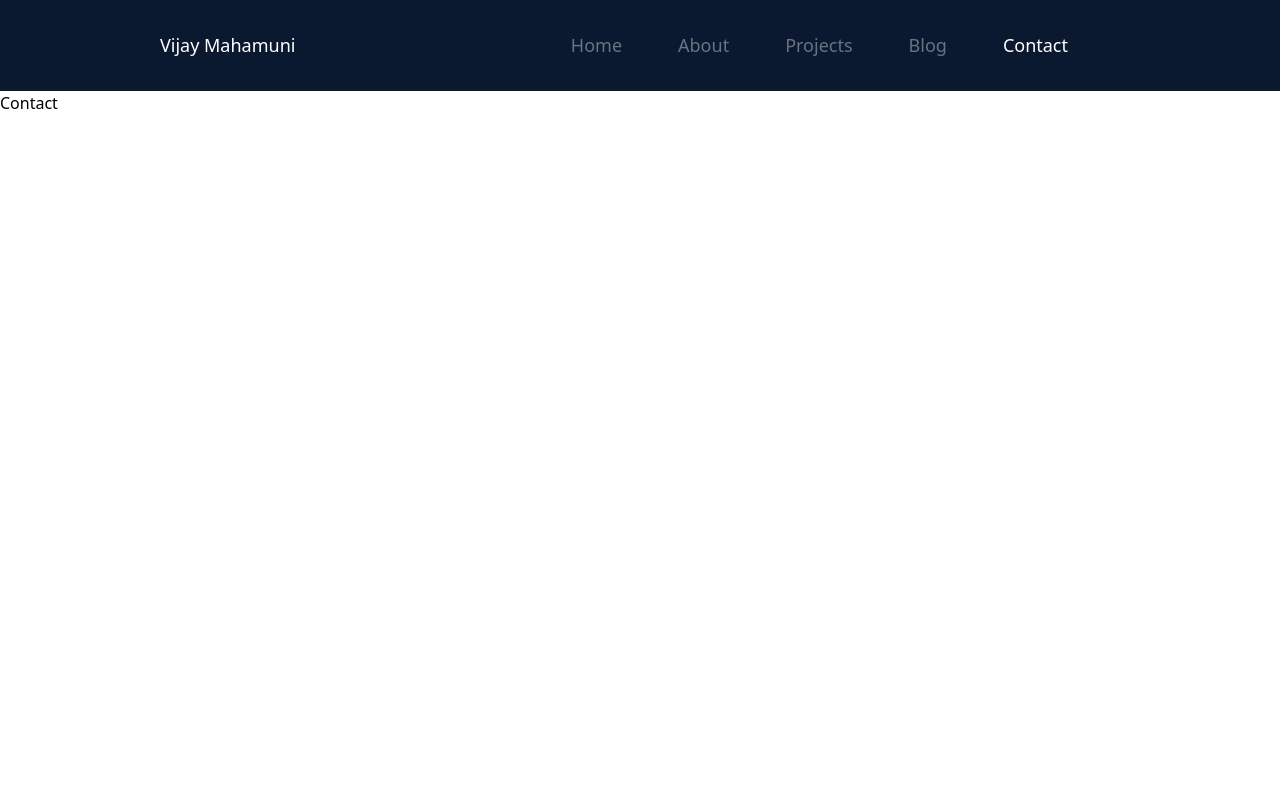
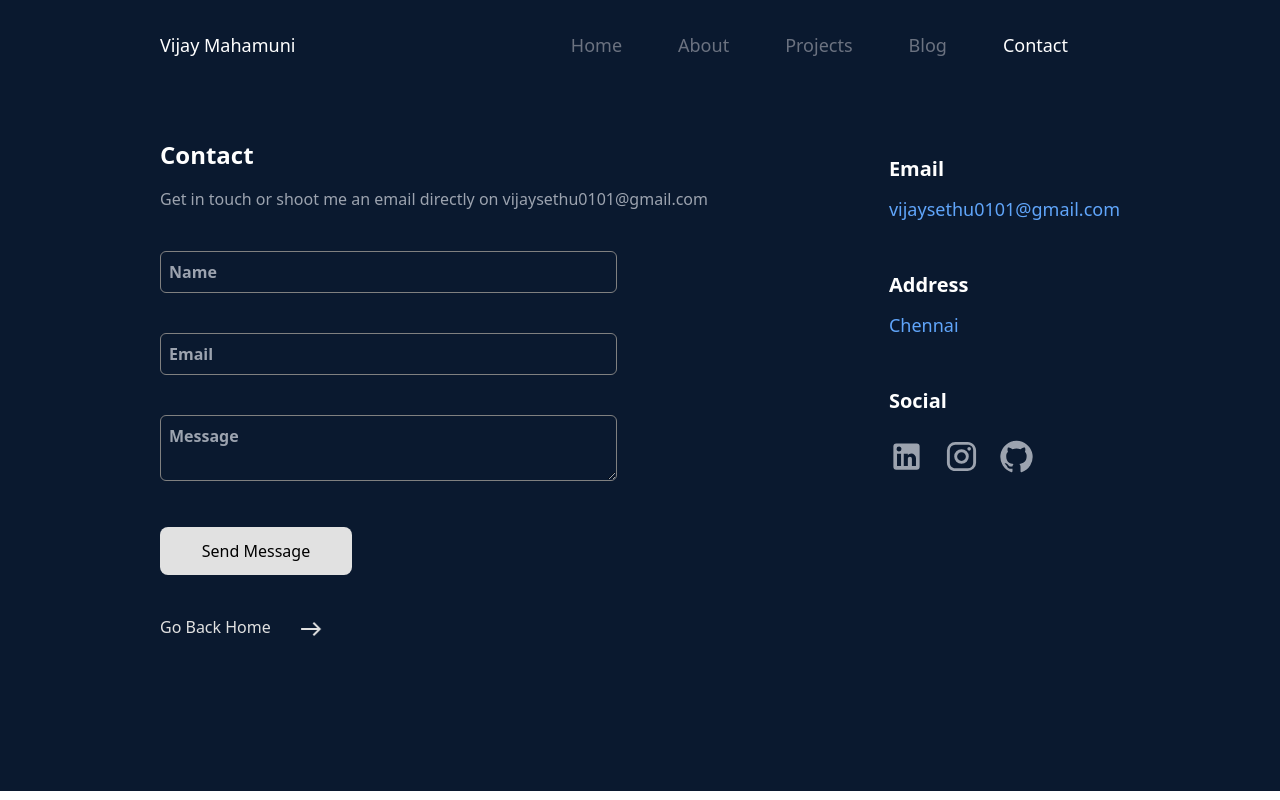
Before and after one commit to vijaymahamuni/vijay-portfolio, a React (Create React App) app: page /contact in a window 1280 px wide. Built offline with nearby package versions, Linux system fonts and the light colour scheme.

Commit message:
feat:Update Email sending in Contact page

```diff
--- /dev/null
+++ b/src/components/Blog.js
@@ -0,0 +1,17 @@
+const Blog = () => {
+  return (
+    <div className=" bg-[#0a192f] h-[87.5vh]  text-white">
+      <div className="mx-auto w-9/12 pt-12">
+        <div>
+          <h1 className="text-2xl font-bold">Blog Writing</h1>
+          <div className="p-24 w-3/12 bg-gray-300 mt-8 rounded-md cursor-pointer text-black">
+            <div className="">
+              <h1>React Blog</h1>
+            </div>
+          </div>
+        </div>
+      </div>
+    </div>
+  );
+};
+export default Blog;
--- a/src/components/Contact.js
+++ b/src/components/Contact.js
@@ -1,7 +1,176 @@
+import { useState } from "react";
+import EastIcon from "@mui/icons-material/East";
+import { useNavigate } from "react-router-dom";
+import InstagramIcon from "@mui/icons-material/Instagram";
+import LinkedInIcon from "@mui/icons-material/LinkedIn";
+import GitHubIcon from "@mui/icons-material/GitHub";
+import emailjs from "emailjs-com";
+
 const Contact = () => {
+  const [name, setName] = useState("");
+  const [email, setEmail] = useState("");
+  const [message, setMessage] = useState("");
+  const navigate = useNavigate();
+
+  const backToHome = () => {
+    navigate("/");
+  };
+
+  const sendMessages = () => {
+    emailjs
+      .send(
+        "service_5jydapm", // Replace with your actual Service ID
+        "template_diicbrn", // Replace with your actual Template ID
+        {
+          name,
+          email,
+          message,
+        },
+        "FF3Lg0iQLn4VfrfMo" // Replace with your actual Public Key
+      )
+      .then(
+        (response) => {
+          console.log("SUCCESS!", response.status, response.text);
+          alert("Successfully Sent");
+          setEmail("");
+          setName("");
+          setMessage("");
+        },
+        (error) => {
+          console.error("FAILED...", error);
+        }
+      );
+  };
   return (
-    <div>
-      <h1>Contact </h1>
+    <div className="bg-[#0a192f] h-[87.5vh] text-white">
+      <div className="mx-auto w-9/12 pt-12 flex justify-between">
+        <div>
+          <h1 className="text-2xl font-bold">Contact</h1>
+          <h1 className="text-gray-400 mt-4">
+            Get in touch or shoot me an email directly on
+            vijaysethu0101@gmail.com
+          </h1>
+          <div className="text-white">
+            <div className="mt-10">
+              <input
+                type="text"
+                name="name"
+                placeholder="Name"
+                value={name}
+                onChange={(e) => setName(e.target.value)}
+                className="bg-[#0a192f] p-2 w-10/12 font-bold rounded-md"
+                style={{ border: "0.5px solid gray", Opacity: "0.1" }}
+              />
+            </div>
+
+            <div className="mt-10">
+              <input
+                type="email"
+                name="email"
+                placeholder="Email"
+                value={email}
+                onChange={(e) => setEmail(e.target.value)}
+                className="bg-[#0a192f] p-2 w-10/12 font-bold rounded-md"
+                style={{ border: "0.5px solid gray", Opacity: "0.1" }}
+              />
+            </div>
+            <div className="mt-10">
+              <textarea
+                type="text"
+                name="message"
+                placeholder="Message"
+                value={message}
+                onChange={(e) => setMessage(e.target.value)}
+                className="bg-[#0a192f] p-2 w-10/12 font-bold rounded-md"
+                style={{ border: "0.5px solid gray", Opacity: "0.1" }}
+              />
+            </div>
+            <div className="mt-10 text-black">
+              <button
+                className="bg-[#e1e1e1] p-3 w-48 rounded-lg"
+                onClick={sendMessages}
+              >
+                Send Message
+              </button>
+            </div>
+            <div className="mt-10 cursor-pointer" onClick={backToHome}>
+              <p className="text-[#e1e1e1]">
+                Go Back Home
+                <span className="ml-6 inline-block animate-move-right">
+                  <EastIcon />
+                </span>
+              </p>
+              <style jsx>{`
+                @tailwind base;
+                @tailwind components;
+                @tailwind utilities;
+
+                @keyframes move-right {
+                  0% {
+                    transform: translateX(0);
+                  }
+                  100% {
+                    transform: translateX(
+                      8px
+                    ); /* Adjust the distance as needed */
+                  }
+                }
+
+                .animate-move-right {
+                  animation: move-right 0.4s ease infinite alternate;
+                }
+              `}</style>
+            </div>
+          </div>
+        </div>
+        <div>
+          <div className="mt-4">
+            <p className="font-bold text-xl">Email</p>
+            <p className="mt-3 text-lg  text-blue-400 cursor-pointer">
+              vijaysethu0101@gmail.com
+            </p>
+          </div>
+          <div className="mt-12">
+            <p className="font-bold text-xl">Address</p>
+            <p className="mt-3 text-lg text-blue-400">Chennai</p>
+          </div>
+          <div className="mt-12">
+            <p className="font-bold text-xl">Social</p>
+            <div className="flex md:justify-start">
+              <h1 className="mr-5 mt-6 hover:scale-125 cursor-pointer text-gray-400 hover:text-white">
+                <LinkedInIcon
+                  fontSize="large"
+                  onClick={() => {
+                    window.open(
+                      "https://www.linkedin.com/in/vijaymahamuni",
+                      "_blank"
+                    );
+                  }}
+                />
+              </h1>
+              <h1 className="mr-5 mt-6 hover:scale-125 cursor-pointer text-gray-400 hover:text-white">
+                <InstagramIcon
+                  fontSize="large"
+                  onClick={() => {
+                    window.open(
+                      "https://www.instagram.com/the_vijay11",
+                      "_blank"
+                    );
+                  }}
+                />
+              </h1>
+              <h1 className="mr-5 mt-6 hover:scale-125 cursor-pointer text-gray-400 hover:text-white">
+                <GitHubIcon
+                  fontSize="large"
+                  onClick={() => {
+                    window.open("https://github.com/vijaymahamuni", "_blank");
+                  }}
+                />
+              </h1>
+            </div>{" "}
+          </div>
+        </div>
+      </div>
     </div>
   );
 };
--- a/src/components/Header.js
+++ b/src/components/Header.js
@@ -33,7 +33,12 @@ const Header = () => {
             </Link>
           </li>
           <li className="mx-5 p-2  text-[18px] font-[400] text-gray-500 cursor-pointer hover:text-white">
-            Blog
+            <Link
+              to="/blog"
+              className={location.pathname === "/blog" ? "text-white" : ""}
+            >
+              Blog
+            </Link>
           </li>
           <li className="mx-5 p-2 text-[18px] font-[400] text-gray-500 cursor-pointer hover:text-white">
             <Link
--- a/src/components/Home.js
+++ b/src/components/Home.js
@@ -58,7 +58,25 @@ const Home = () => {
           style={{ opacity: currentText ? 1 : 0 }}
         >
           {currentText}
-          <span className="blinking-cursor">|</span>
+          <span className="inline-block animate-move-bottom">|</span>
+          <style jsx>{`
+            @tailwind base;
+            @tailwind components;
+            @tailwind utilities;
+
+            @keyframes move-bottom {
+              0% {
+                transform: translateY(0);
+              }
+              100% {
+                transform: translateY(2px); /* Adjust the distance as needed */
+              }
+            }
+
+            .animate-move-bottom {
+              animation: move-bottom 0.2s ease infinite alternate;
+            }
+          `}</style>
         </h1>
         <div className="mt-8">
           <h1 className="mt-24 text-base text-white sm:text-lg sm:max-w-xl sm:mx-auto md:text-xl lg:mx-0">
@@ -69,13 +87,31 @@ const Home = () => {
 
         <div className="flex md:justify-start">
           <h1 className="mr-5 mt-10 hover:scale-125 cursor-pointer text-gray-400 hover:text-white">
-            <LinkedInIcon fontSize="large" />
+            <LinkedInIcon
+              fontSize="large"
+              onClick={() => {
+                window.open(
+                  "https://www.linkedin.com/in/vijaymahamuni",
+                  "_blank"
+                );
+              }}
+            />
           </h1>
           <h1 className="mr-5 mt-10 hover:scale-125 cursor-pointer text-gray-400 hover:text-white">
-            <InstagramIcon fontSize="large" />
+            <InstagramIcon
+              fontSize="large"
+              onClick={() => {
+                window.open("https://www.instagram.com/the_vijay11", "_blank");
+              }}
+            />
           </h1>
           <h1 className="mr-5 mt-10 hover:scale-125 cursor-pointer text-gray-400 hover:text-white">
-            <GitHubIcon fontSize="large" />
+            <GitHubIcon
+              fontSize="large"
+              onClick={() => {
+                window.open("https://github.com/vijaymahamuni", "_blank");
+              }}
+            />
           </h1>
         </div>
         <p
--- a/src/index.js
+++ b/src/index.js
@@ -8,6 +8,7 @@ import About from "./components/About";
 import Contact from "./components/Contact";
 import Home from "./components/Home";
 import Project from "./components/Project";
+import Blog from "./components/Blog";
 
 const AppLayout = () => {
   return (
@@ -38,6 +39,10 @@ const appRouter = createBrowserRouter([
         path: "/project",
         element: <Project />,
       },
+      {
+        path: "/blog",
+        element: <Blog />,
+      },
     ],
   },
 ]);
```
Also changed, not shown: package.json (+5 -2 lines), src/components/About.js (+21 -11 lines), 1 other file (tests, documents, lock files or other folders).
